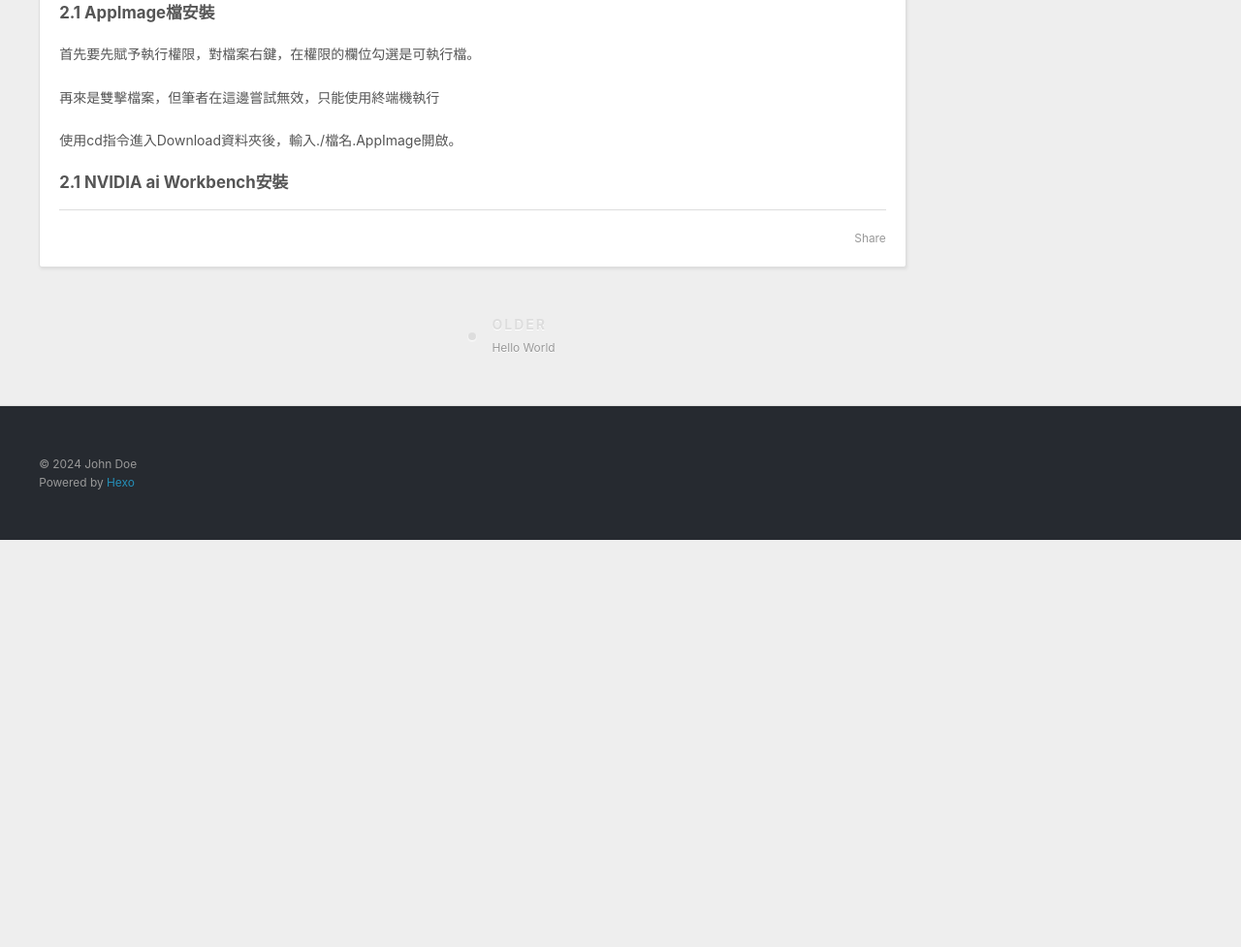
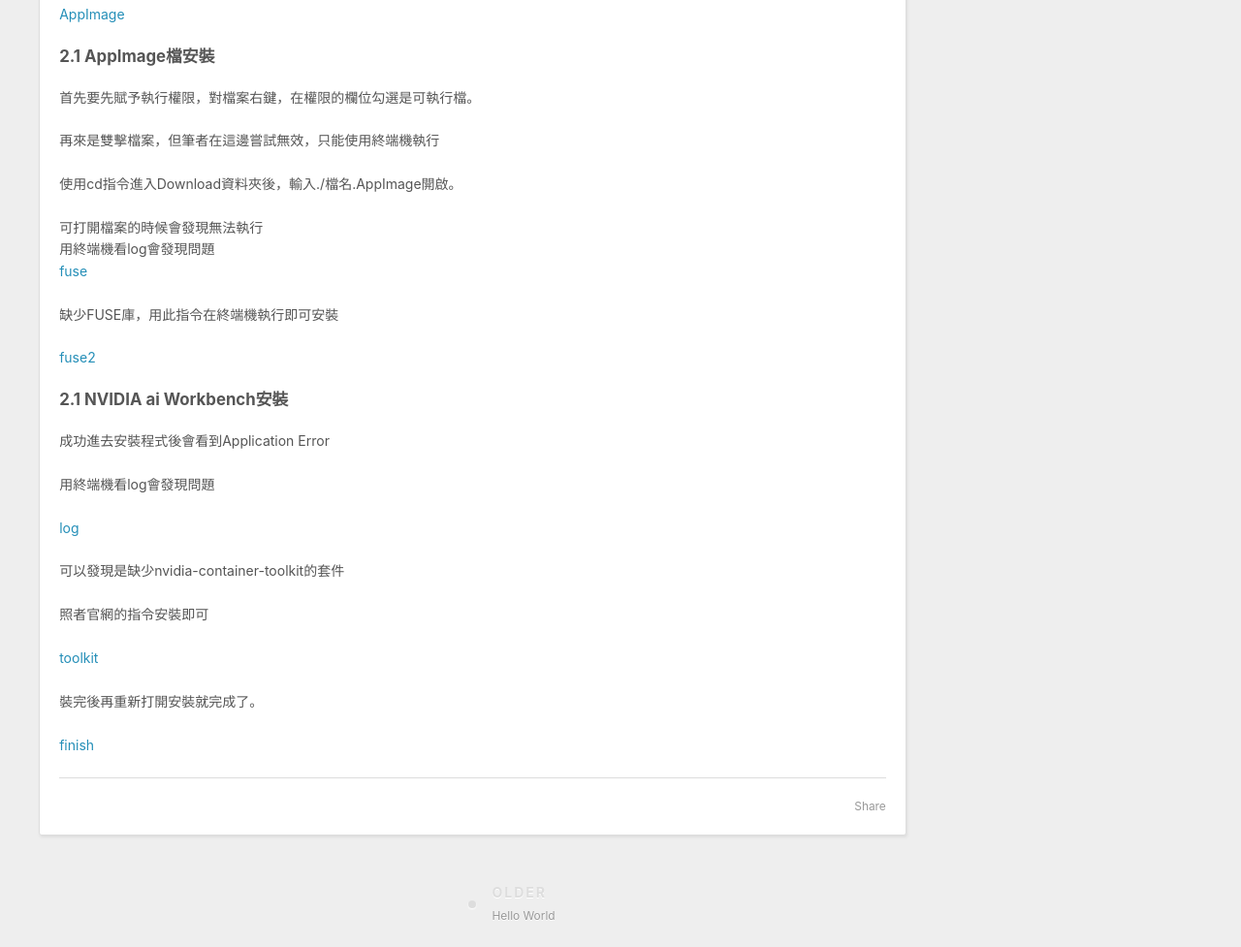
Before and after one commit to kiritojim/kiritojim.github.io, a plain HTML site: page 2024/03/17/ai-workbenth/index.html in a window 1280 px wide. Shown: the part 4779-5756 px from the top of the page at 97% size. Before the commit the page ends 5336 px from the top, so only its background shows below. Drawn offline with Linux system fonts and the light colour scheme.

Commit message:
Site updated: 2024-03-20 23:10:15

```diff
--- a/2024/03/17/ai-workbenth/index.html
+++ b/2024/03/17/ai-workbenth/index.html
@@ -19,7 +19,7 @@
 <meta property="og:image" content="http://example.com/images/Success3.jpg">
 <meta property="og:image" content="http://example.com/images/rufus.jpg">
 <meta property="article:published_time" content="2024-03-16T18:49:14.000Z">
-<meta property="article:modified_time" content="2024-03-20T05:41:26.407Z">
+<meta property="article:modified_time" content="2024-03-20T15:08:55.758Z">
 <meta property="article:author" content="John Doe">
 <meta name="twitter:card" content="summary">
 <meta name="twitter:image" content="http://example.com/images/ApplicationError.jpg">
@@ -121,14 +121,26 @@
 <p>裝Ubuntu的過程基本上與Windows大同小異，但是到了安裝類型的步驟就要特別留意，選擇”其他選項”，千萬不能選到中間的格式化硬碟，否則Windows的資料會被清掉。</p>
 <p>選擇其他選項後就是分配磁碟空間，關於分配空間的細項每個人都有不同的分法，在此不再贅述。值得注意的是要小心不要選到自己已使用的Windows硬碟，再三確認有安裝好後重啟系統即安裝完成。</p>
 <h3 id="2-在Ubuntu安裝NVIDIA-ai-Workbench"><a href="#2-在Ubuntu安裝NVIDIA-ai-Workbench" class="headerlink" title="2. 在Ubuntu安裝NVIDIA ai Workbench"></a>2. 在Ubuntu安裝NVIDIA ai Workbench</h3><p>和Windows版相同，在NVIDIA官網下載安裝檔，但不同的是下載下來的檔案副檔名為AppImage，無法用套件安裝器下載，需要用其他方式安裝。</p>
+<p><a href="/images/AppImage.png">AppImage</a></p>
 <h4 id="2-1-AppImage檔安裝"><a href="#2-1-AppImage檔安裝" class="headerlink" title="2.1 AppImage檔安裝"></a>2.1 AppImage檔安裝</h4><p>首先要先賦予執行權限，對檔案右鍵，在權限的欄位勾選是可執行檔。</p>
 <p>再來是雙擊檔案，但筆者在這邊嘗試無效，只能使用終端機執行</p>
 <p>使用cd指令進入Download資料夾後，輸入.&#x2F;檔名.AppImage開啟。</p>
-<h4 id="2-1-NVIDIA-ai-Workbench安裝"><a href="#2-1-NVIDIA-ai-Workbench安裝" class="headerlink" title="2.1 NVIDIA ai Workbench安裝"></a>2.1 NVIDIA ai Workbench安裝</h4>
+<p>可打開檔案的時候會發現無法執行<br>用終端機看log會發現問題<br><a href="/images/fuse.jpg">fuse</a></p>
+<p>缺少FUSE庫，用此指令在終端機執行即可安裝</p>
+<p><a href="/images/fuse2.jpg">fuse2</a></p>
+<h4 id="2-1-NVIDIA-ai-Workbench安裝"><a href="#2-1-NVIDIA-ai-Workbench安裝" class="headerlink" title="2.1 NVIDIA ai Workbench安裝"></a>2.1 NVIDIA ai Workbench安裝</h4><p>成功進去安裝程式後會看到Application Error</p>
+<p>用終端機看log會發現問題</p>
+<p><a href="/images/log.png">log</a></p>
+<p>可以發現是缺少nvidia-container-toolkit的套件</p>
+<p>照者官網的指令安裝即可</p>
+<p><a href="/images/toolkit.jpg">toolkit</a></p>
+<p>裝完後再重新打開安裝就完成了。</p>
+<p><a href="/images/finish.jpg">finish</a></p>
+
 
     </div>
     <footer class="article-footer">
-      <a data-url="http://example.com/2024/03/17/ai-workbenth/" data-id="cltzxs3hf0000agtohfm8hgoj" data-title="NVIDIA AI Workbench安裝過程筆記與心得" class="article-share-link"><span class="fa fa-share">Share</span></a>
+      <a data-url="http://example.com/2024/03/17/ai-workbenth/" data-id="cltzxwsue0000mcto2ljr5g4c" data-title="NVIDIA AI Workbench安裝過程筆記與心得" class="article-share-link"><span class="fa fa-share">Share</span></a>
 
 
 
```
Also changed, not shown: 2024/03/17/hello-world/index.html (+1 -1 lines), index.html (+15 -3 lines).
